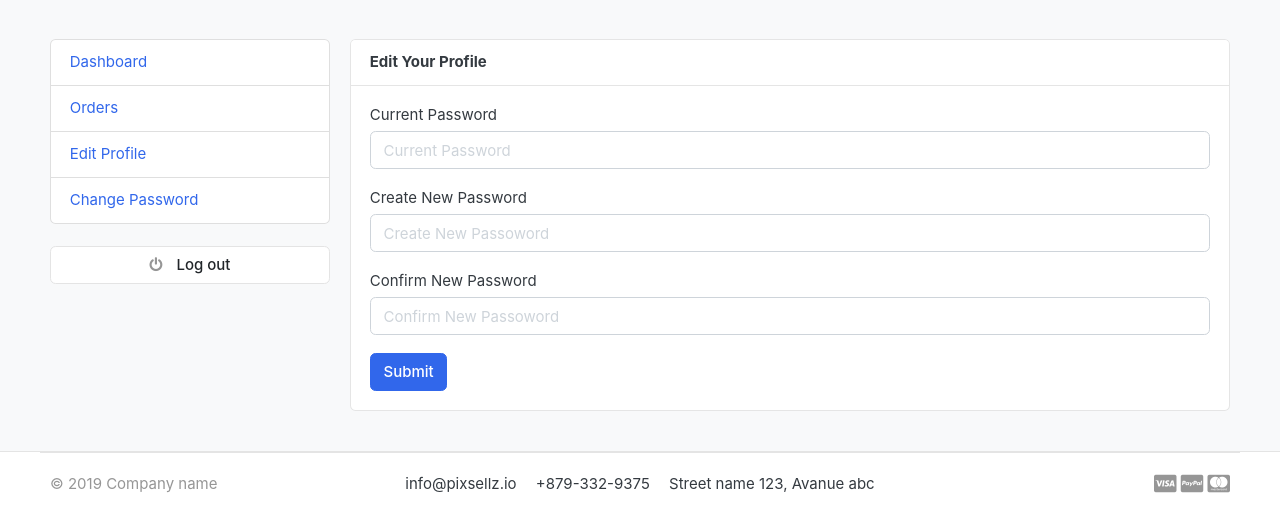
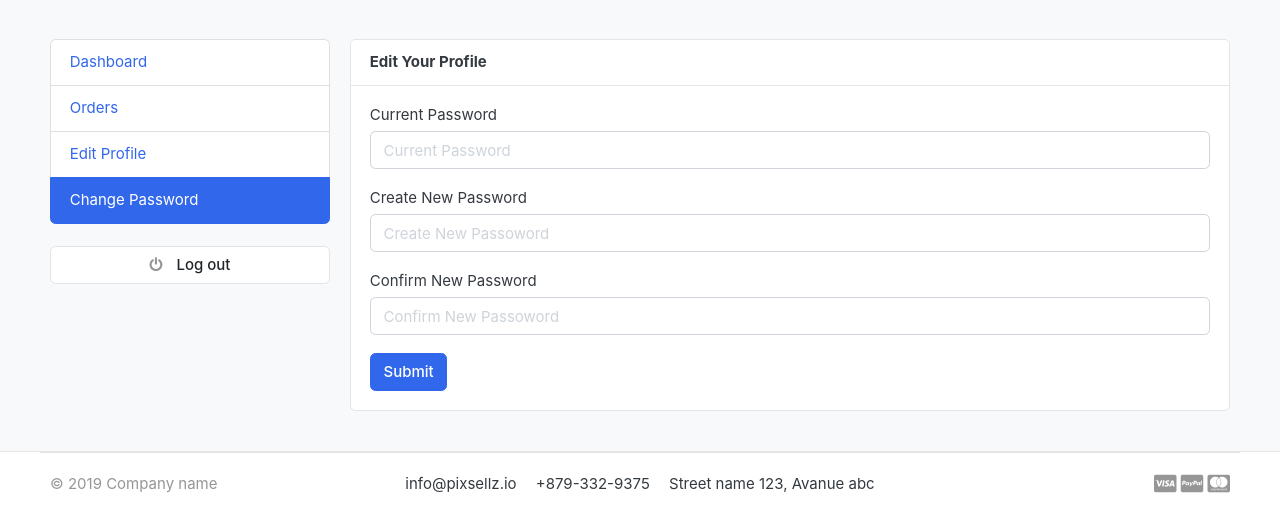
Before and after one commit to SanketKesharwani/GreatKart, a Django app: page /accounts/change_password/ in a window 1280 px wide. Shown: the part 119-625 px from the top of the page. Run offline with Django 3.2, Linux system fonts and the light colour scheme; the visitor is signed in with stand-in values (Sample User, id 1); data that the repository does not hold is empty; some libraries are stand-ins or nearby versions; some web fonts are replaced.

Commit message:
dashboard sidebar change_password mapping

```diff
--- a/templates/includes/dashboard_sidebar.html
+++ b/templates/includes/dashboard_sidebar.html
@@ -4,7 +4,7 @@
     <a class="list-group-item {% if '/dashboard/' in request.path %}active{% endif %}" href="{% url 'dashboard' %}"> Dashboard </a>
     <a class="list-group-item {% if '/my_orders/' in request.path %}active{% endif %}" href="{% url 'my_orders' %}"> Orders </a>
     <a class="list-group-item {% if '/edit_profile/' in request.path %}active{% endif %}" href="{% url 'edit_profile' %}"> Edit Profile </a>
-    <a class="list-group-item" href="#">Change Password </a>
+    <a class="list-group-item {% if '/change_password/' in request.path %}active{% endif %}" href="{% url 'change_password' %}">Change Password </a>
   </ul>
   <br>
   <a class="btn btn-light btn-block" href="{% url 'logout' %}"> <i class="fa fa-power-off"></i> <span class="text">Log out</span> </a>
```
